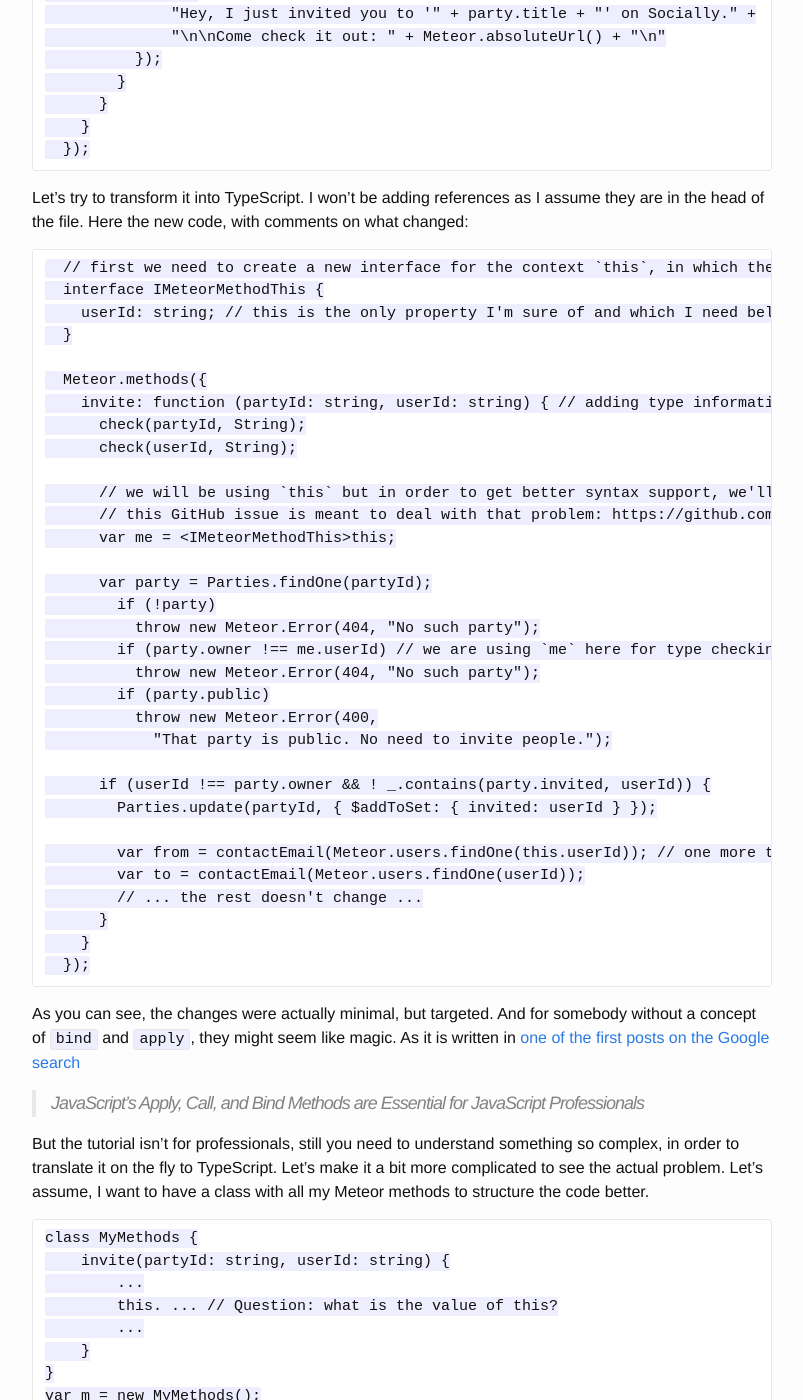
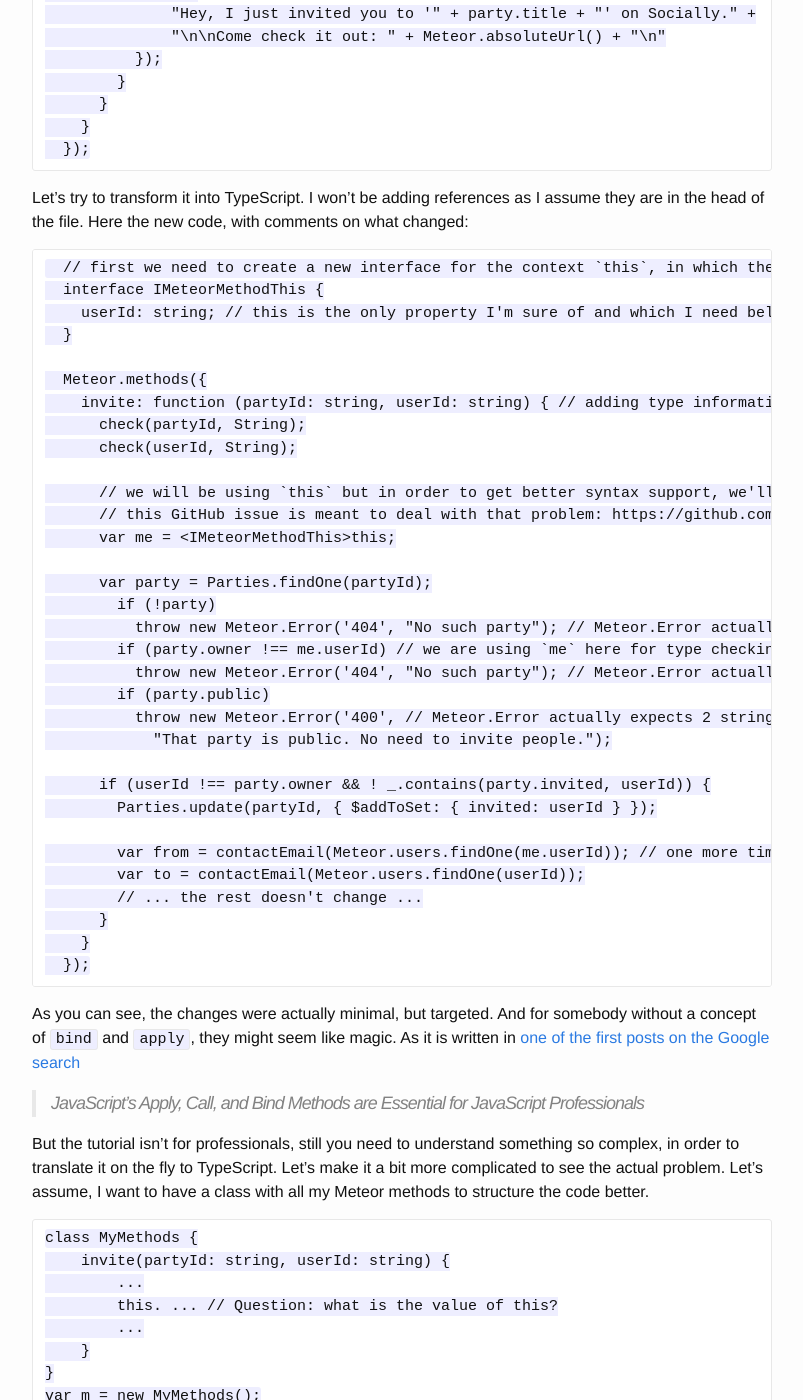
Before and after one commit to pgrm/pgrm.github.io, a Jekyll site: the page built from _posts/2015/2015-05-15-explaining-how-this-changes-in-javascript-and-typescript.markdown, in a window 1280 px wide and 1400 px high, scrolled down 1792 px. Shown: the whole window, without its empty margins (238-1041 px from the left). Built offline with Jekyll 4.4.1, drawn with Linux system fonts in a browser that asks for light colours; comment, search, counter and statistics services are not loaded.

Commit message:
fix typescript version of meteor code

```diff
--- a/_posts/2015/2015-05-15-explaining-how-this-changes-in-javascript-and-typescript.markdown
+++ b/_posts/2015/2015-05-15-explaining-how-this-changes-in-javascript-and-typescript.markdown
@@ -85,17 +85,17 @@
 
           var party = Parties.findOne(partyId);
             if (!party)
-              throw new Meteor.Error(404, "No such party");
+              throw new Meteor.Error('404', "No such party"); // Meteor.Error actually expects 2 strings, so 404 needs to be in quotes
             if (party.owner !== me.userId) // we are using `me` here for type checking
-              throw new Meteor.Error(404, "No such party");
+              throw new Meteor.Error('404', "No such party"); // Meteor.Error actually expects 2 strings, so 404 needs to be in quotes
             if (party.public)
-              throw new Meteor.Error(400,
+              throw new Meteor.Error('400', // Meteor.Error actually expects 2 strings, so 400 needs to be in quotes
                 "That party is public. No need to invite people.");
 
           if (userId !== party.owner && ! _.contains(party.invited, userId)) {
             Parties.update(partyId, { $addToSet: { invited: userId } });
 
-            var from = contactEmail(Meteor.users.findOne(this.userId)); // one more time `me`
+            var from = contactEmail(Meteor.users.findOne(me.userId)); // one more time `me`
             var to = contactEmail(Meteor.users.findOne(userId));
             // ... the rest doesn't change ...
           }
```
